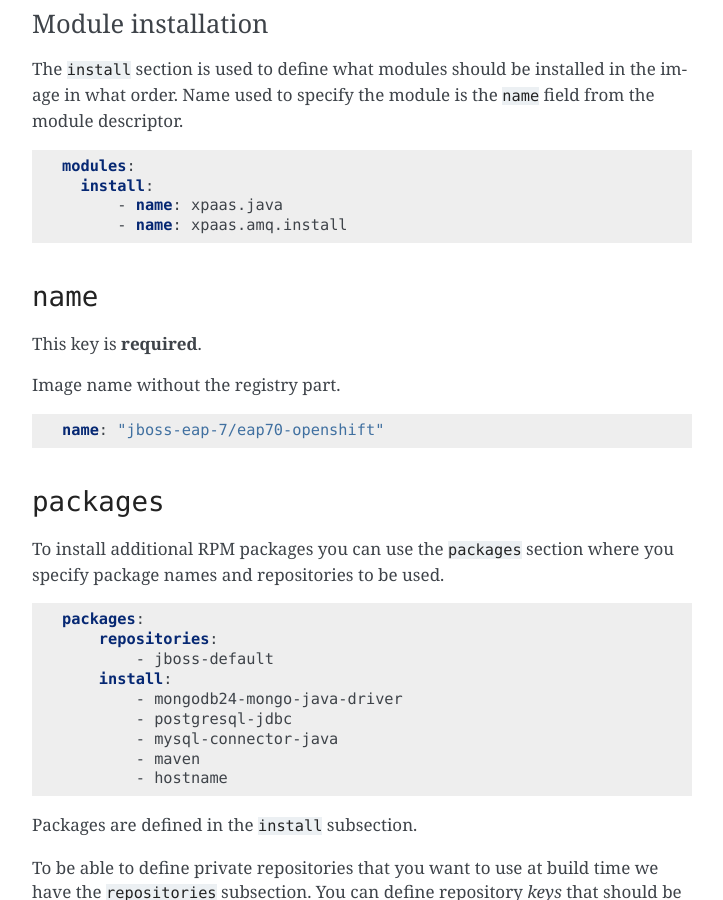
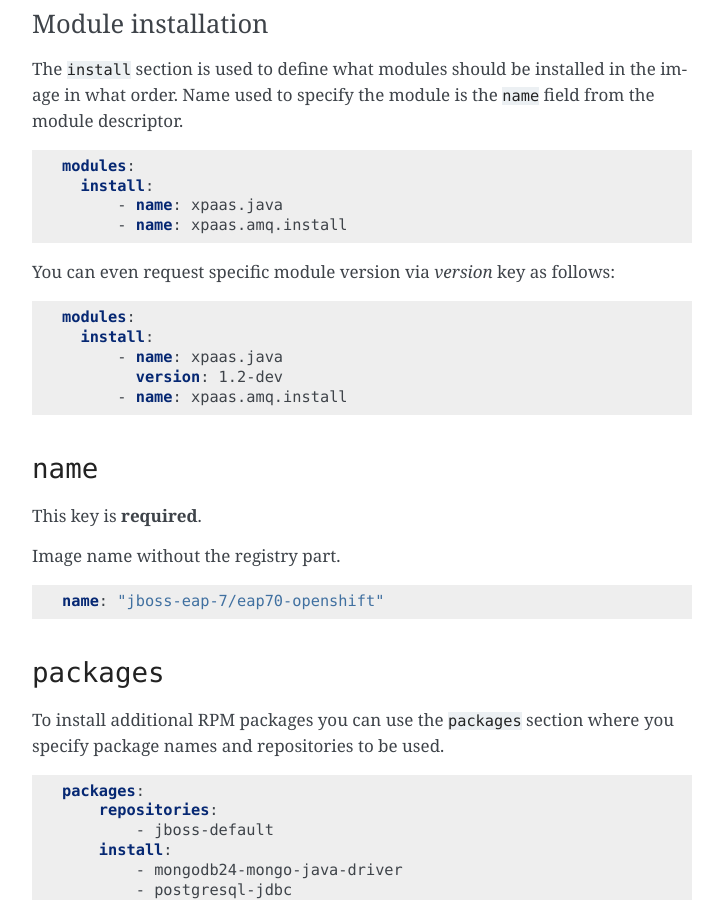
Before and after one commit to cekit/cekit, a Sphinx documentation site: the page built from docs/descriptor.rst, in a window 1280 px wide and 900 px high, scrolled down 3785 px. Shown: the whole window, without its empty margins (388-1111 px from the left). Built offline with Sphinx 7.4.7, drawn with Linux system fonts in a browser that asks for light colours; some of the changed text lies outside the part shown.

Commit message:
Updated module docs to contain version.

```diff
--- a/docs/descriptor.rst
+++ b/docs/descriptor.rst
@@ -196,6 +196,15 @@ descriptor.
           - name: xpaas.java
           - name: xpaas.amq.install
 
+You can even request specific module version via *version* key as follows:
+
+.. code:: yaml
+
+    modules:
+      install:
+          - name: xpaas.java
+	    version: 1.2-dev
+          - name: xpaas.amq.install
 
 ``name``
 --------
```
Also changed, not shown: other parts of docs/descriptor.rst (+1 -1 lines), docs/modules.rst (+2 -5 lines).
